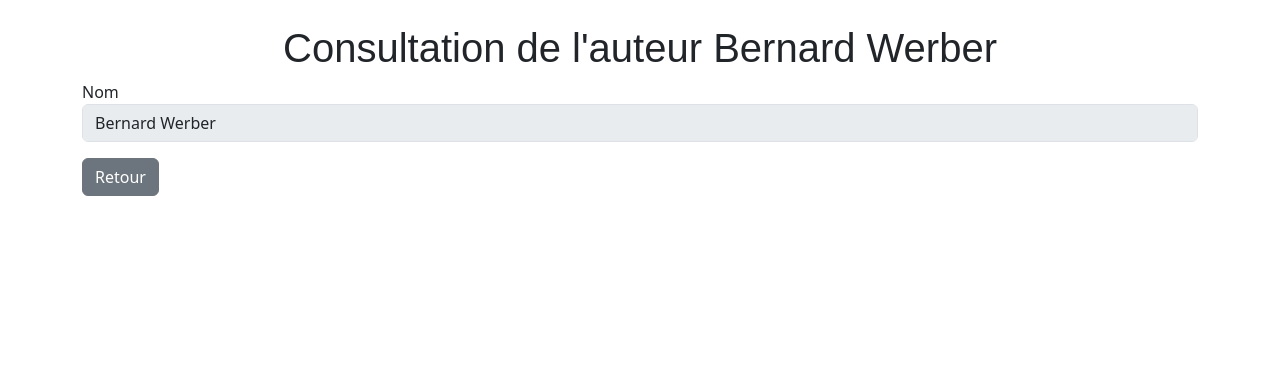
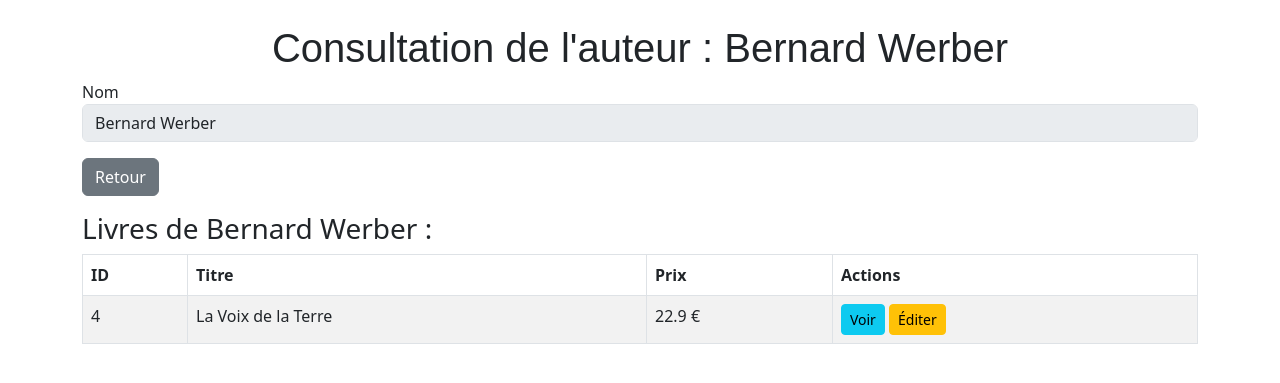
Before and after one commit to JolanRolland/PROJET_FLASK, a Flask app: page /auteurs/3/view/ in a window 1280 px wide. Shown: the part 56-439 px from the top of the page. Run offline with Flask 3, Linux system fonts and the light colour scheme; a user stored in the database is signed in; some libraries are stand-ins or nearby versions.

Commit message:
Ajout de l'auteur, de l'URL, et de la première de couverture dans la consultation d'un livre + liste des livres dans la consultation d'un auteur

```diff
--- a/monApp/templates/auteur_view.html
+++ b/monApp/templates/auteur_view.html
@@ -1,12 +1,51 @@
 {% extends "base.html" %}
 {% block main %}
-    <h1>Consultation de l'auteur {{ selectedAuteur.Nom }}</h1>
+<h1>Consultation de l'auteur : {{ selectedAuteur.Nom }}</h1>
+
 <form role="form" method="POST" action="">
     {{ viewForm.hidden_tag() }}
+
     <div class="form-group mb-3">
         {{ viewForm.Nom.label }}
         {{ viewForm.Nom(size=50, disabled=True, class_="form-control") }}
     </div>
-        <a href="{{ url_for('getAuteurs') }}" class="btn btn-secondary">Retour</a>
+
+    <a href="{{ url_for('getAuteurs') }}" class="btn btn-secondary mb-3">Retour</a>
 </form>
+
+<!-- Liste des livres de l'auteur -->
+{% if selectedAuteur.livres.count() > 0 %}
+    <h3>Livres de {{ selectedAuteur.Nom }} :</h3>
+    <table class="table table-striped table-bordered table-hover">
+        <thead>
+            <tr>
+                <th>ID</th>
+                <th>Titre</th>
+                <th>Prix</th>
+                <th>Actions</th>
+            </tr>
+        </thead>
+        <tbody>
+            {% for livre in selectedAuteur.livres %}
+            <tr>
+                <td>{{ livre.idL }}</td>
+                <td>{{ livre.Titre }}</td>
+                <td>{{ livre.Prix }} €</td>
+                <td>
+                    <a href="{{ url_for('viewLivre', idL=livre.idL) }}" class="btn btn-info btn-sm">
+                        Voir <i class="fas fa-eye"></i>
+                    </a>
+                    {% if current_user.is_authenticated %}
+                    <a href="{{ url_for('updateLivre', idL=livre.idL) }}" class="btn btn-warning btn-sm">
+                        Éditer <i class="fas fa-pen"></i>
+                    </a>
+                    {% endif %}
+                </td>
+            </tr>
+            {% endfor %}
+        </tbody>
+    </table>
+{% else %}
+    <p><em>Aucun livre enregistré pour cet auteur.</em></p>
+{% endif %}
 {% endblock %}
```
Also changed, not shown: monApp/templates/livre_view.html (+37 -3 lines), README.md, monApp.db. Lines whose indentation alone changed are shown as unchanged.
